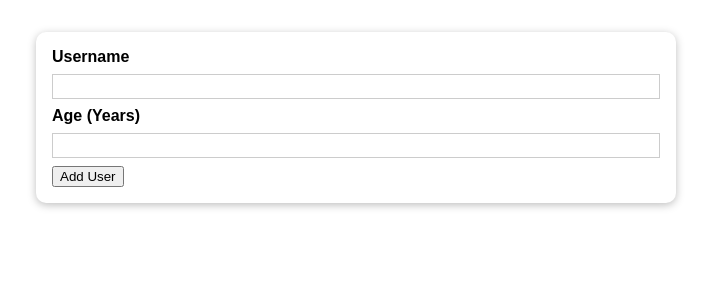
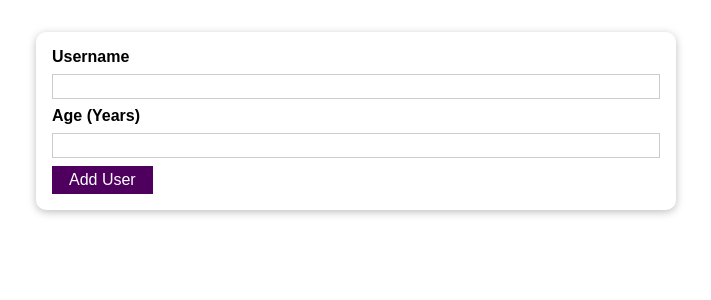
Before and after one commit to hoinlee-moi/Programming_Practice, a React (Create React App) app in the folder 01-practice-project/01-starting-project/: page / in a window 1280 px wide. Shown: the top 300 px of the page, without its empty margins (284-995 px from the left). Built offline with nearby package versions, Linux system fonts and the light colour scheme.

Commit message:
add: 재사용 가능한 버튼 만들기

```diff
--- a/01-practice-project/01-starting-project/src/components/Users/AddUser.js
+++ b/01-practice-project/01-starting-project/src/components/Users/AddUser.js
@@ -1,7 +1,9 @@
 import React from "react";
 
 import Card from "../UI/Card";
+import AddUserButton from "./AddUserButton";
 import classes from "./AddUser.module.css";
+
 
 const AddUser = (props) => {
   const addUserHandler = (event) => {
@@ -15,7 +17,7 @@ const AddUser = (props) => {
         <input id="username" type="text" />
         <label htmlFor="age">Age (Years)</label>
         <input id="age" type="number" />
-        <button type="submit">Add User</button>
+        <AddUserButton>Add User</AddUserButton>
       </form>
     </Card>
   );
--- /dev/null
+++ b/01-practice-project/01-starting-project/src/components/Users/AddUserButton.js
@@ -0,0 +1,9 @@
+import React from "react";
+
+import classes from "./AddUserButton.module.css"
+
+const AddUserButton = (props) => {
+    return <button type="submit" className={classes.button}>{props.children}</button>
+};
+
+export default AddUserButton;
--- /dev/null
+++ b/01-practice-project/01-starting-project/src/components/Users/AddUserButton.module.css
@@ -0,0 +1,18 @@
+.button {
+  font: inherit;
+  border: 1px solid #4f005f;
+  background: #4f005f;
+  color: white;
+  padding: 0.25rem 1rem;
+  cursor: pointer;
+}
+
+.button:hover,
+.button:active {
+  background: #741188;
+  border-color: #741188;
+}
+
+.button:focus {
+  outline: none;
+}
```
